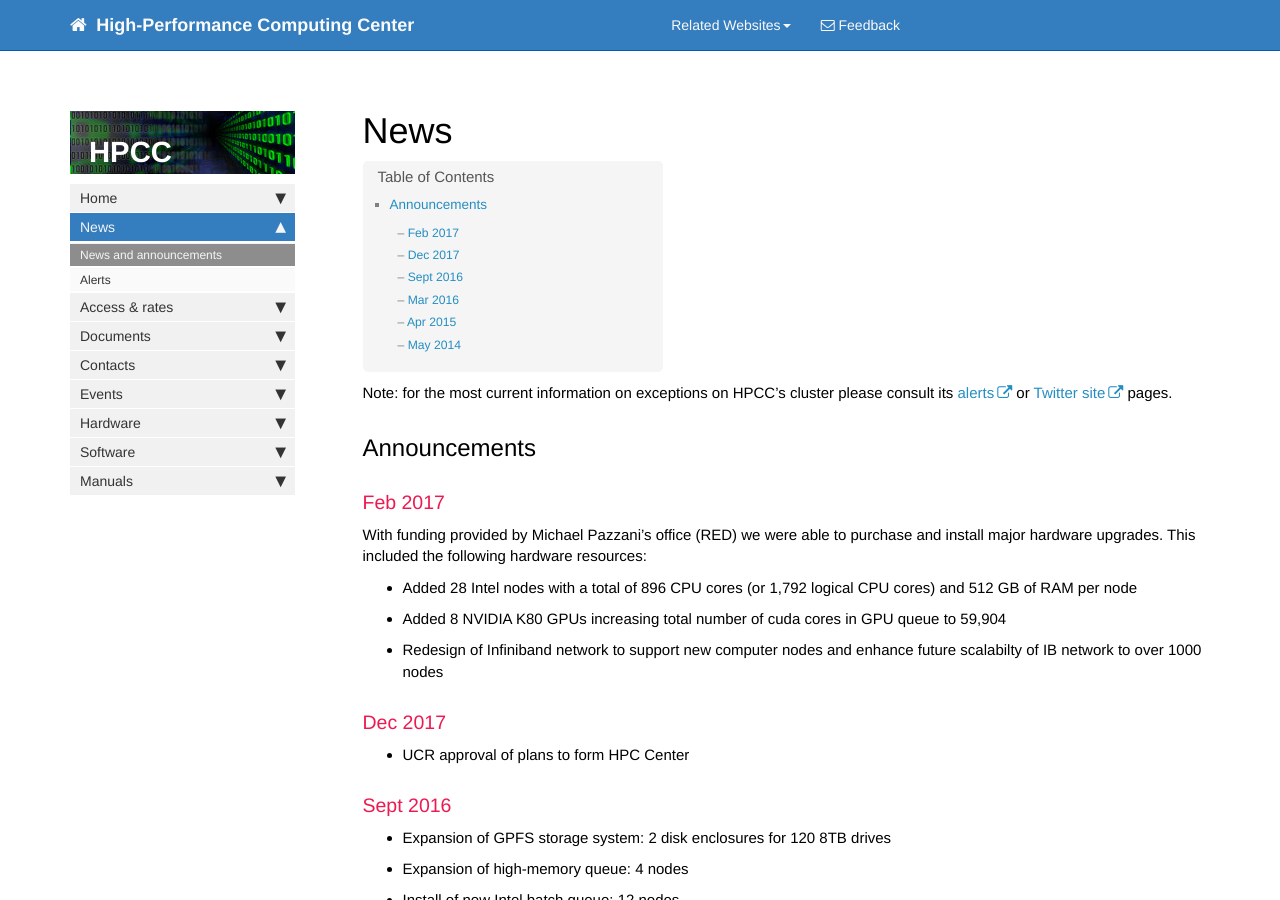
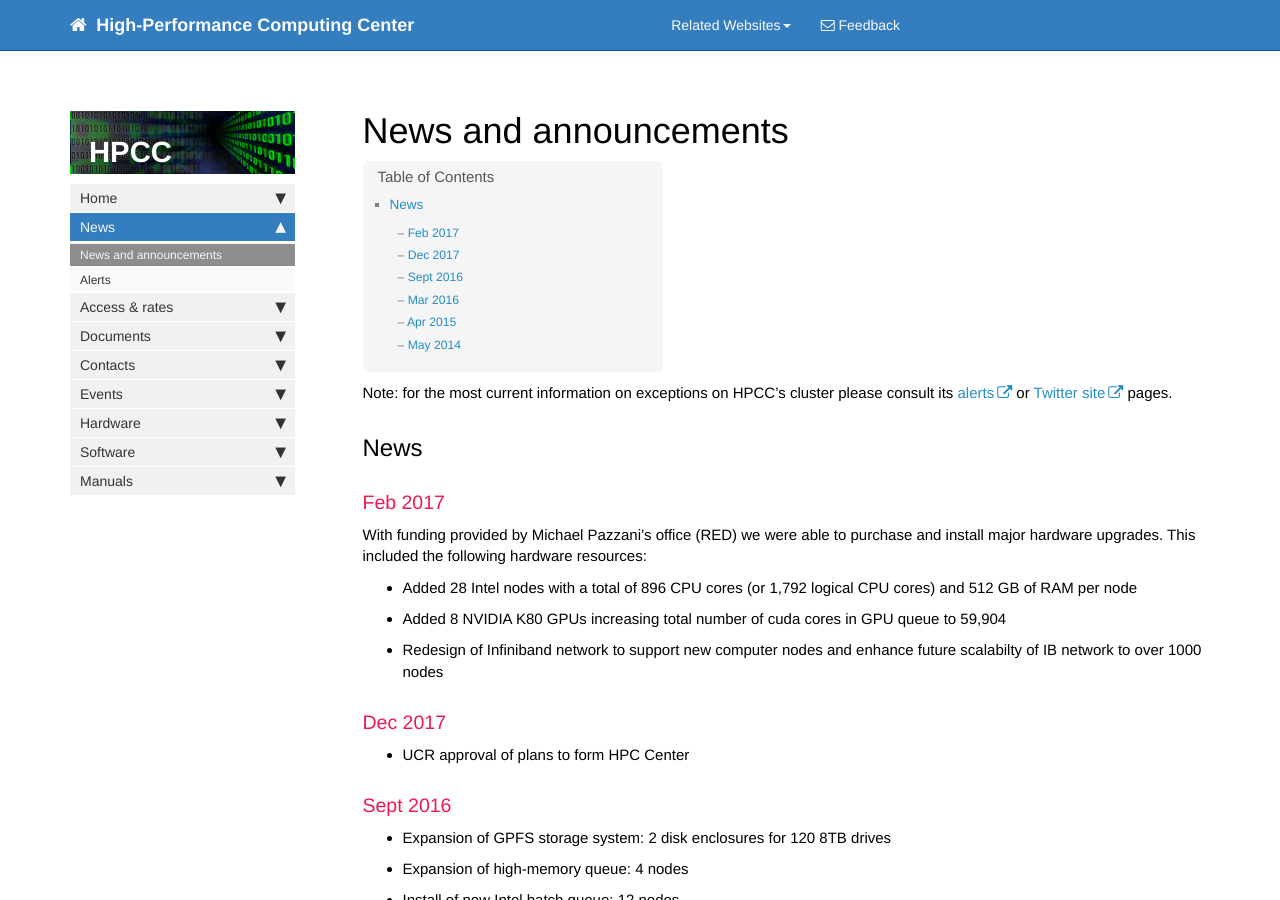
Before and after one commit to tgirke/rcf, a Jekyll site: the page built from news.md, in a window 1280 px wide and 900 px high. Built offline with Jekyll 4.4.1, drawn with Linux system fonts in a browser that asks for light colours; nearby versions of some CDN libraries; comment, search, counter and statistics services are not loaded.

Commit message:
content edits

```diff
--- a/news.md
+++ b/news.md
@@ -1,11 +1,11 @@
 ---
 layout: page
-title: News
+title: News and announcements
 ---
 
 Note: for the most current information on exceptions on HPCC's cluster please consult its [alerts](http://hpcc.ucr.edu/alerts.html) or [Twitter site](https://twitter.com/UCR_HPCC) pages.
 
-## Announcements
+## News
 
 ### Feb 2017
 
```
